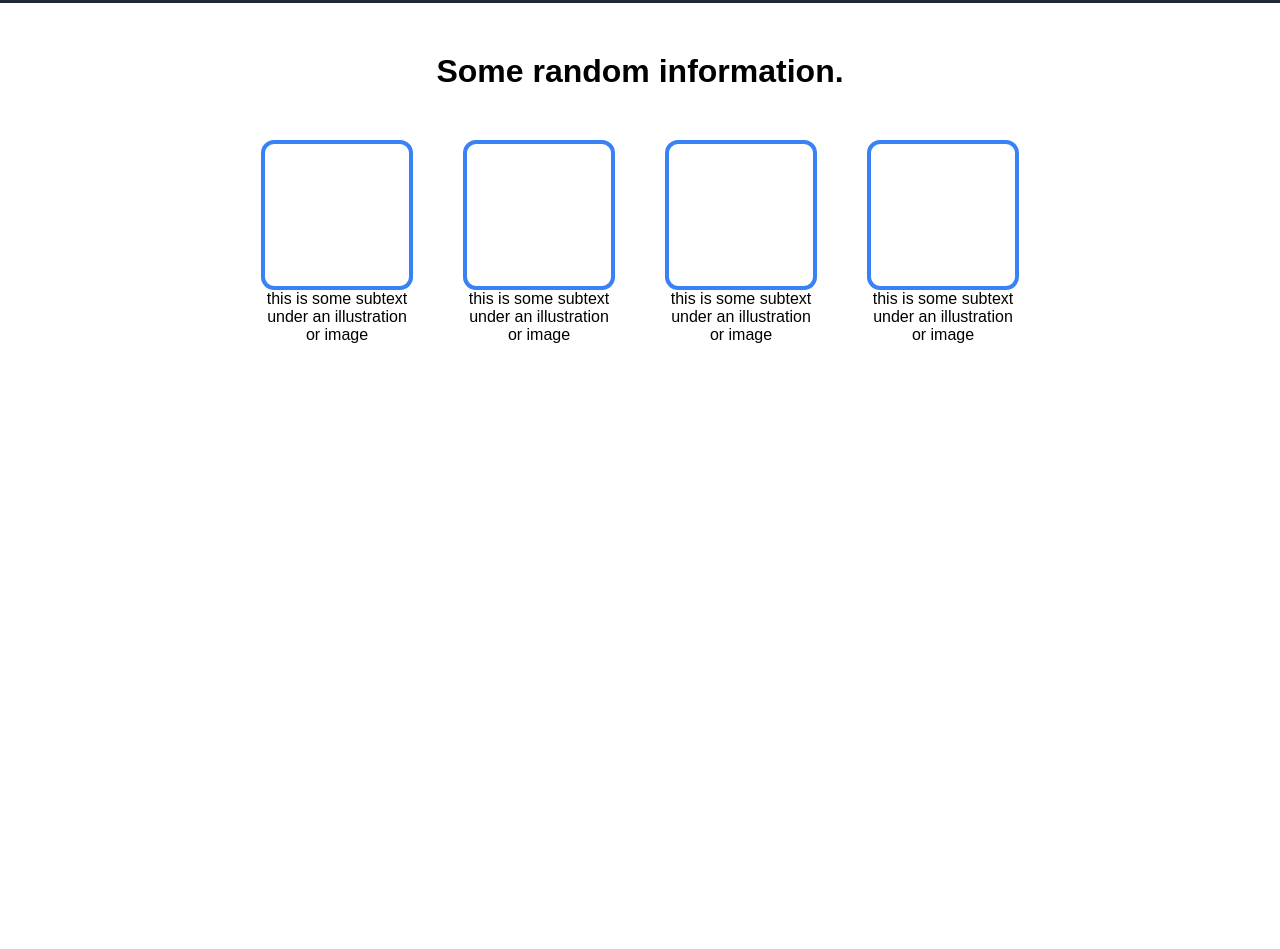
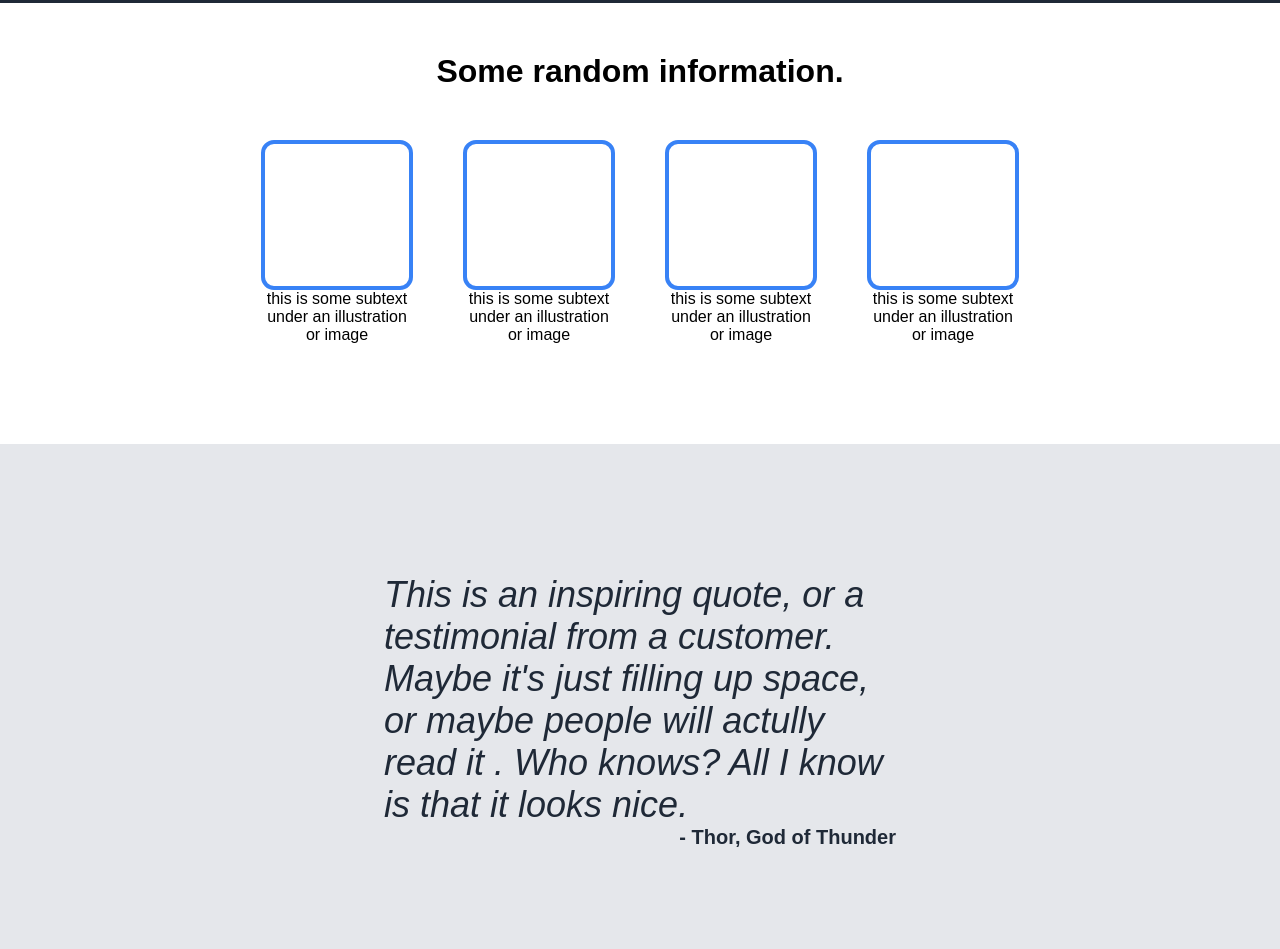
Before and after one commit to TheBlackEagle198/odin-landingPage, a plain HTML site: page index.html in a window 1280 px wide. Shown: the part 805-1754 px from the top of the page. Before the commit the page ends 1249 px from the top, so only its background shows below. Drawn offline with Linux system fonts and the light colour scheme.

Commit message:
Add quote section

```diff
--- a/index.html
+++ b/index.html
@@ -53,5 +53,11 @@
             </div>
         </div>
     </div>
+    <div class="quote-section flex">
+        <div class="quote-container">
+            <p class="quote">This is an inspiring quote, or a testimonial from a customer. Maybe it's just filling up space, or maybe people will actully read it . Who knows? All I know is that it looks nice.</p>
+            <p class="autor">- Thor, God of Thunder</p>
+        </div>
+    </div>
 </body>
 </html>
--- a/style.css
+++ b/style.css
@@ -98,3 +98,27 @@
     border: 4px solid #3882f6;
     border-radius: 13px;
 }
+
+.quote-section {
+    align-items: center;
+    justify-content: center;
+    background-color: #e5e7eb;
+    padding: 130px 0 100px 0;
+    color: #1f2937;
+}
+
+.quote-container {
+    width: 40%;
+}
+
+.quote {
+    font-size: 36px;
+    font-weight: 100;
+    font-style: italic;
+}
+
+.autor {
+    font-size: 20px;
+    text-align: right;
+    font-weight: bold;
+}
```
